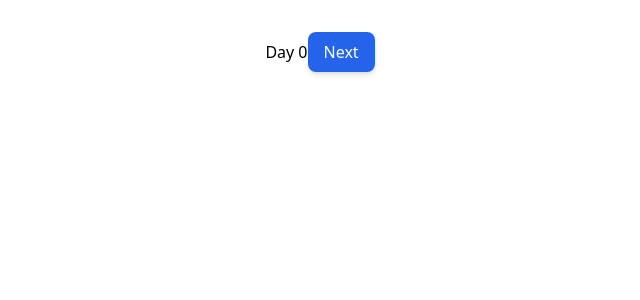
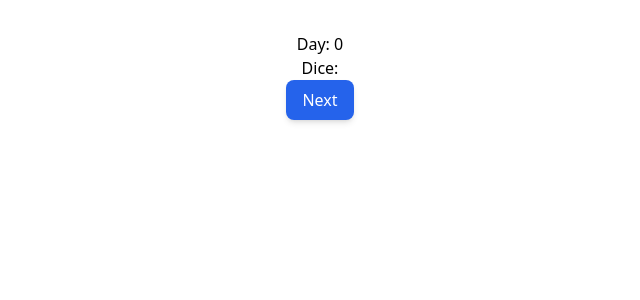
Before and after one commit to ahuth/dice-concept-1, a React (Vite) app: page / in a window 1280 px wide. Shown: the top 300 px of the page, without its empty margins (320-960 px from the left). Built offline with nearby package versions, Linux system fonts and the light colour scheme.

Commit message:
Add some random dice values

```diff
--- a/package.json
+++ b/package.json
@@ -14,12 +14,14 @@
   },
   "dependencies": {
     "clsx": "^2.1.0",
+    "lodash": "^4.17.21",
     "react": "^18.2.0",
     "react-dom": "^18.2.0",
     "zustand": "^5.0.0-rc.2"
   },
   "devDependencies": {
     "@eslint/js": "^9.11.0",
+    "@types/lodash": "^4.17.7",
     "@types/react": "^18.3.8",
     "@types/react-dom": "^18.3.0",
     "@vitejs/plugin-react": "^4.3.1",
--- a/src/components/App.tsx
+++ b/src/components/App.tsx
@@ -1,12 +1,16 @@
-import {useDay, useActions} from '../store';
+import {useDay, useDice, useActions} from '../store';
 
 export default function App() {
   const day = useDay();
+  const dice = useDice();
   const actions = useActions();
 
   return (
     <div className="p-8 text-center">
-      <span>Day {day}</span>
+      <span>Day: {day}</span>
+      <br />
+      <span>Dice: {dice.join(', ')}</span>
+      <br />
       <button
         className="rounded-lg bg-blue-600 px-4 py-2 text-white shadow-md hover:bg-blue-700 active:bg-blue-800"
         onClick={actions.incrementDay}
--- a/src/store.ts
+++ b/src/store.ts
@@ -1,7 +1,9 @@
+import random from 'lodash/random';
 import {create} from 'zustand';
 
 type State = {
   day: number;
+  dice: Array<number | null>;
   actions: {
     incrementDay: () => void;
   };
@@ -10,11 +12,23 @@ type State = {
 const useStore = create<State>((set) => {
   return {
     day: 0,
+    dice: [],
     actions: {
-      incrementDay: () => set((state) => ({day: state.day + 1})),
+      incrementDay: () =>
+        set((state) => ({
+          day: state.day + 1,
+          dice: [
+            random(1, 6),
+            random(1, 6),
+            random(1, 6),
+            random(1, 6),
+            random(1, 6),
+          ],
+        })),
     },
   };
 });
 
 export const useDay = () => useStore((state) => state.day);
+export const useDice = () => useStore((state) => state.dice);
 export const useActions = () => useStore((state) => state.actions);
```
Also changed, not shown: 1 other file (tests, documents, lock files or other folders).
